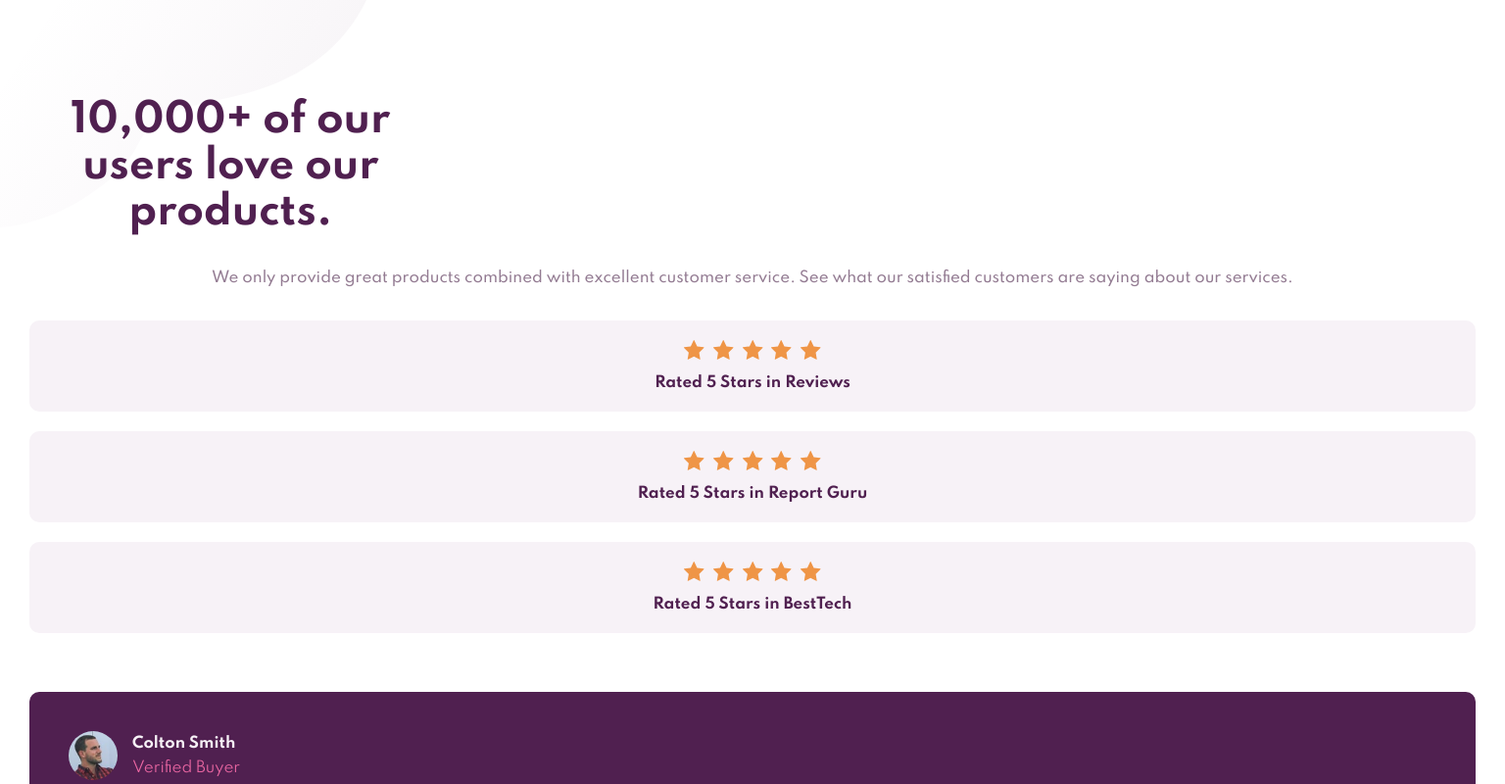
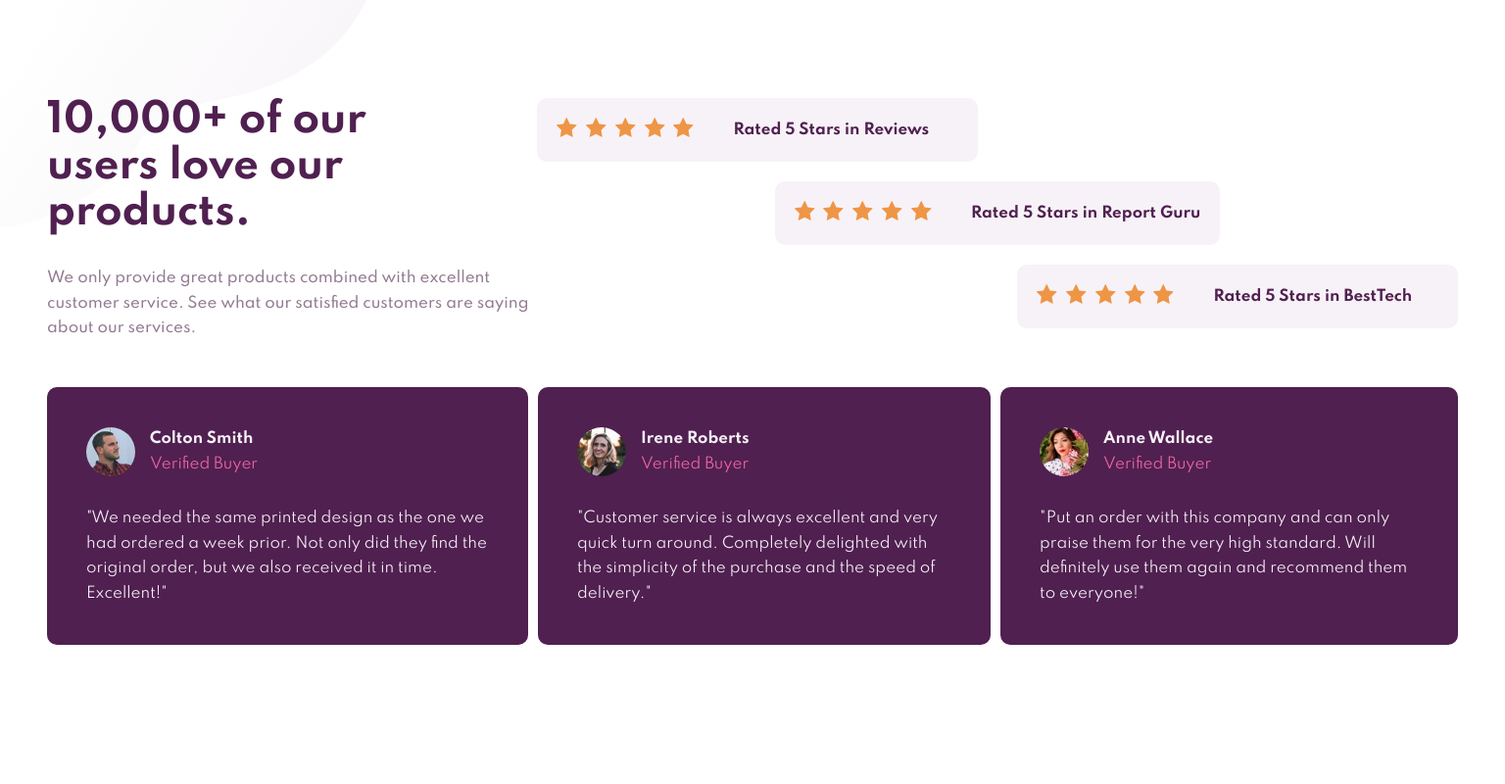
Before and after one commit to danilobandeira29/social-proof-section-master, a plain HTML site: page index.html in a window 1536 px wide. Shown: the top 800 px of the page at 98% size. Drawn offline with Linux system fonts and the light colour scheme.

Commit message:
feat: html and css to desktop

```diff
--- a/index.html
+++ b/index.html
@@ -14,7 +14,9 @@
     <title>Frontend Mentor | Social proof section</title>
   </head>
   <body>
-    <main class="container">
+    <div class="container">
+      <div>
+        <main>
           <h1 class="text-primary">
             10,000+ of our users love our products.
           </h1>
@@ -22,7 +24,7 @@
             We only provide great products combined with excellent customer service.
             See what our satisfied customers are saying about our services.
           </p>
-
+        </main>
         <section class="cards-container">
           <div class="card">
             <div class="card-stars">
@@ -57,6 +59,7 @@
             <strong class="text-primary">Rated 5 Stars in BestTech</strong>
           </div>
         </section>
+      </div>
 
       <section class="testimonials-container">
         <div class="testimonial">
@@ -104,6 +107,6 @@
           </p>
         </div>
       </section>
-    </main>
+    </div>
   </body>
 </html>
--- a/styles.css
+++ b/styles.css
@@ -25,13 +25,14 @@ body {
   background-repeat: no-repeat;
   font-size: 1.5rem;
   font-family: 'Spartan', sans-serif;
+  padding: 10rem 3rem;
 }
 
 .container {
-  padding: 10rem 3rem;
+  padding-bottom: 10rem;
 }
 
-.container > h1 {
+.container main > h1 {
   font-size: 4rem;
   font-weight: 700;
   text-align: center;
@@ -39,7 +40,7 @@ body {
   margin-bottom: 3rem;
 }
 
-.container > p {
+.container main > p {
   font-weight: 500;
   margin-bottom: 3rem;
   text-align: center;
@@ -89,7 +90,6 @@ body {
   margin-top: 2rem;
 }
 
-
 .testimonials-container .testimonial {
   background: var(--clr-primary);
   padding: 4rem;
@@ -129,3 +129,78 @@ body {
   height: 5rem;
   border-radius: 50%;
 }
+
+@media screen and (min-width: 1440px) {
+  body {
+    display: flex;
+    justify-content: center;
+    align-items: center;
+  }
+
+  .container {
+    max-width: 1440px;
+    margin: auto;
+  }
+
+  .container > div {
+    display: flex;
+  }
+
+  .container main {
+    display: flex;
+    flex-direction: column;
+    max-width: 500px;
+  }
+
+  .container main > h1,
+  .container main > p {
+    text-align: left;
+  }
+
+  .container section {
+    flex: 1;
+  }
+
+  .cards-container {
+    display: grid;
+    grid-template-rows: 3;
+  }
+
+  .cards-container .card {
+    flex-direction: row;
+    align-items: center;
+    min-width: 450px;
+  }
+
+  .cards-container .card:nth-child(1) {
+    justify-self: flex-start;
+  }
+  .cards-container .card:nth-child(2) {
+    justify-self: center;
+  }
+  .cards-container .card:nth-child(3) {
+    justify-self: flex-end;
+  }
+
+  .cards-container .card .card-stars {
+    margin: 0;
+    margin-right: 4rem;
+  }
+
+  .testimonials-container {
+    display: flex;
+  }
+
+  .testimonials-container .testimonial + .testimonial {
+    margin: 0 0 0 1rem;
+  }
+
+  .testimonials-container .testimonial:nth-child(2) {
+    align-self: center;
+  }
+  .testimonials-container .testimonial:nth-child(3) {
+    justify-self: flex-end;
+    align-self: flex-end;
+  }
+
+}
```
Lines whose indentation alone changed are shown as unchanged.
